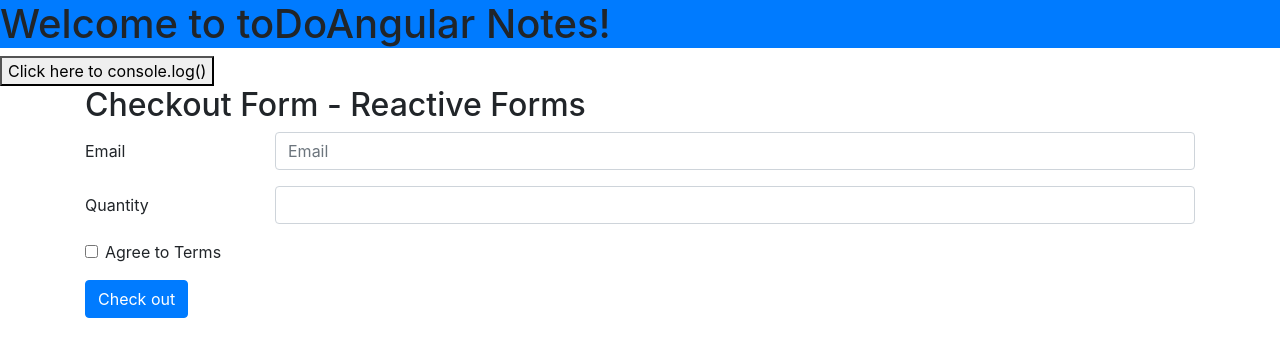
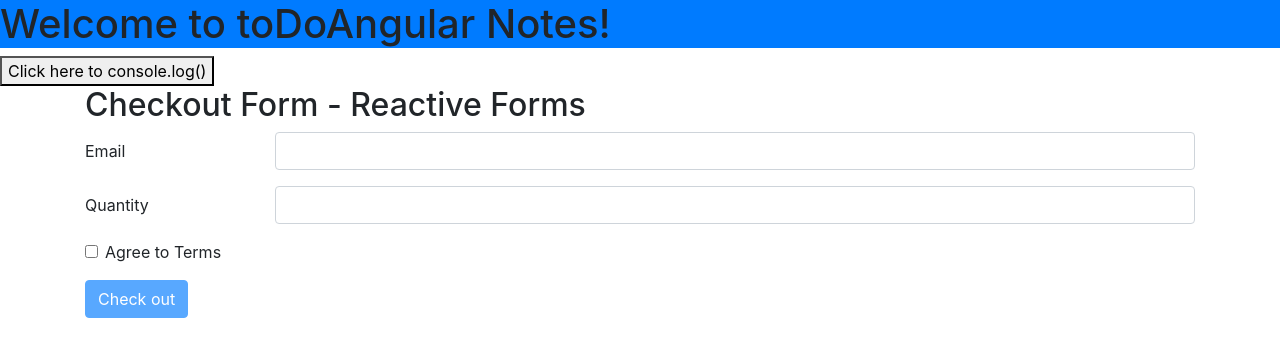
Before and after one commit to MelanieRogoff/toDoAngular, an Angular app: page /checkout in a window 1280 px wide. Shown: the top 356 px of the page. Built offline with nearby package versions, Linux system fonts and the light colour scheme.

Commit message:
More Reactive Form notes

```diff
--- a/src/app/checkout-reactive-form/checkout-reactive-form.component.html
+++ b/src/app/checkout-reactive-form/checkout-reactive-form.component.html
@@ -1,16 +1,23 @@
 <div class="container">
     <h2>Checkout Form - Reactive Forms</h2>
-    <form [formGroup]="checkoutForm" (ngSubmit)="postData()">
+    <form [formGroup]="checkoutForm" (ngSubmit)="postData();">
         <div class="form-group row">
-          <label class="col-sm-2 col-form-label">Email</label>
+          <label for="inputEmail" class="col-sm-2 col-form-label">Email</label>
           <div class="col-sm-10">
-            <input type="email" formControlName="emailAddress" class="form-control" placeholder="Email">
+            <input type="email" formControlName="emailAddr" id="inputEmail3" class="form-control">
+            <span *ngIf="checkoutForm.get('emailAddr').touched && checkoutForm.get('emailAddr').hasError('required')">Please enter your email address.</span>
+            <span *ngIf="checkoutForm.get('emailAddr').touched && checkoutForm.get('emailAddr').hasError('email')">Please enter your email address.</span>
+            <span *ngIf="checkoutForm.get('emailAddr').touched && checkoutForm.get('emailAddr').hasError('minLength')">Minimum 5 characters required.</span>
+            <span *ngIf="checkoutForm.get('emailAddr').touched && checkoutForm.get('emailAddr').hasError('maxLength')">Maximum 10 characters required.</span>
+
           </div>
         </div>
         <div class="form-group row">
           <label class="col-sm-2 col-form-label">Quantity</label>
           <div class="col-sm-10">
             <input type="text" class="form-control" formControlName="quantity">
+            <span *ngIf="checkoutForm.get('quantity').touched && checkoutForm.get('quantity').hasError('required')">Please enter a quantity.</span>
+
           </div>
         </div>
 
@@ -26,7 +33,7 @@
         </div>
         <div class="form-group row">
           <div class="col-sm-10">
-            <button type="submit" class="btn btn-primary">Check out</button>
+            <button type="submit" [disabled]="!checkoutForm.valid" class="btn btn-primary">Check out</button>
           </div>
         </div>
       </form>
--- a/src/app/checkout-reactive-form/checkout-reactive-form.component.ts
+++ b/src/app/checkout-reactive-form/checkout-reactive-form.component.ts
@@ -1,5 +1,5 @@
 import { Component, OnInit } from '@angular/core';
-import { FormGroup, FormControl, FormBuilder } from '@angular/forms';
+import { FormGroup, FormControl, FormBuilder, Validators } from '@angular/forms';
 
 
 @Component({
@@ -7,20 +7,28 @@ import { FormGroup, FormControl, FormBuilder } from '@angular/forms';
   templateUrl: './checkout-reactive-form.component.html',
   styleUrls: ['./checkout-reactive-form.component.scss']
 })
-export class CheckoutReactiveFormComponent  {
+export class CheckoutReactiveFormComponent implements OnInit  {
 
   checkoutForm: FormGroup;
 
   constructor( private formBuilder: FormBuilder) {
 
     this.checkoutForm = formBuilder.group({
-      'emailAddress': new FormControl(),
-      'quantity': new FormControl(),
-      'terms': new FormControl()
+      'emailAddr': ['', [
+                          Validators.minLength(5),
+                          Validators.maxLength(10),
+                          Validators.required,
+                          Validators.email
+                            ]
+                      ],
+      'quantity': ['', Validators.required],
+      'terms': ['', Validators.requiredTrue],
     });
   }
 
+  ngOnInit(): void {}
+
   postData() {
-    console.log(this.checkoutForm, 'checkoutForm');
+    console.log(this.checkoutForm.value, 'value of all formcontrols');
   }
 }
```
Also changed, not shown: 1 other file (tests, documents, lock files or other folders).
